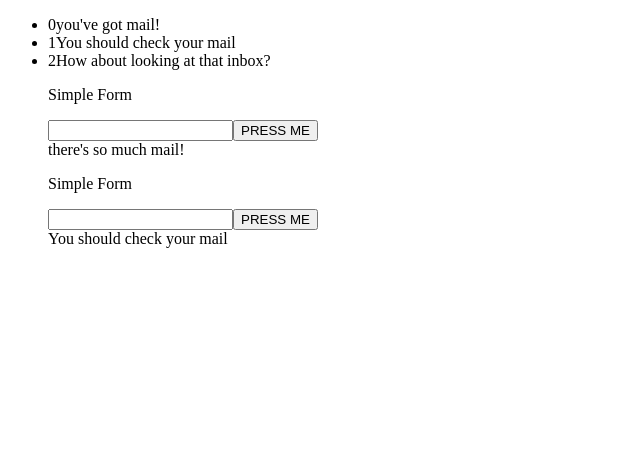
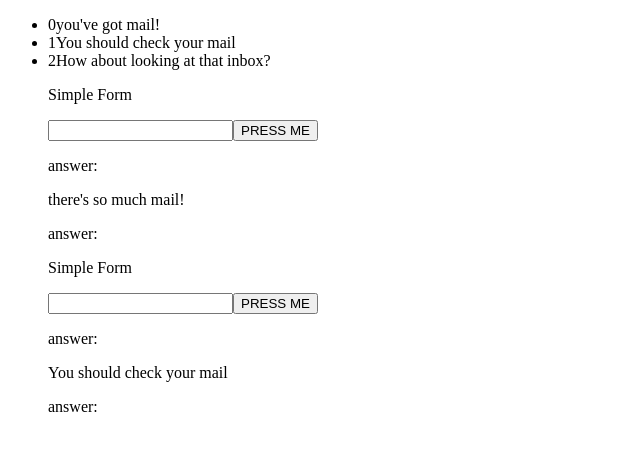
Before and after one commit to nmastracci/first-angular, an Angular app: page / in a window 1280 px wide. Shown: the top 450 px of the page, without its empty margins (0-640 px from the left). Built offline with nearby package versions, Linux system fonts and the light colour scheme.

Commit message:
adding two way data-binding

```diff
--- a/package.json
+++ b/package.json
@@ -15,7 +15,7 @@
     "@angular/common": "~8.0.0",
     "@angular/compiler": "~8.0.0",
     "@angular/core": "~8.0.0",
-    "@angular/forms": "~8.0.0",
+    "@angular/forms": "^8.0.2",
     "@angular/platform-browser": "~8.0.0",
     "@angular/platform-browser-dynamic": "~8.0.0",
     "@angular/router": "~8.0.0",
--- a/src/app/app.module.ts
+++ b/src/app/app.module.ts
@@ -1,4 +1,5 @@
 import { NgModule } from '@angular/core';
+import { FormsModule } from '@angular/forms';
 import { BrowserModule } from '@angular/platform-browser';
 import { AppRoutingModule } from './app-routing.module';
 import { AppComponent } from './app.component';
@@ -8,7 +9,7 @@ import { SimpleFormComponent } from './simple-form/simple-form.component';
 
 @NgModule({
   declarations: [AppComponent, SimpleFormComponent],
-  imports: [BrowserModule, AppRoutingModule],
+  imports: [BrowserModule, AppRoutingModule, FormsModule],
   providers: [
     { provide: 'mailagain', useClass: MailagainService },
     { provide: 'mail', useClass: MailService },
--- a/src/app/simple-form/simple-form.component.ts
+++ b/src/app/simple-form/simple-form.component.ts
@@ -5,19 +5,27 @@ import { Component, Input, OnInit } from '@angular/core';
   template: `
     <div>
       <p>Simple Form</p>
-      <input #myInput type="text" />
+      <input #myInput type="text" [(ngModel)]="typedout" />
       <button (click)="onClick($event, myInput.value)">PRESS ME</button>
       <div>
+        <p>answer:</p>
         {{ speak }}
+        <p>answer:</p>
+        {{ typedout }}
       </div>
     </div>
   `,
   styles: []
 })
+
+// Learning Notes:
+// In angular, parens represent events and square brackets represent machine values
+// therefore the combination of both is like two-way binding
 export class SimpleFormComponent implements OnInit {
   constructor() {}
 
   @Input() speak;
+  @Input() typedout;
 
   ngOnInit() {}
 
```
Also changed, not shown: 1 other file (tests, documents, lock files or other folders).
